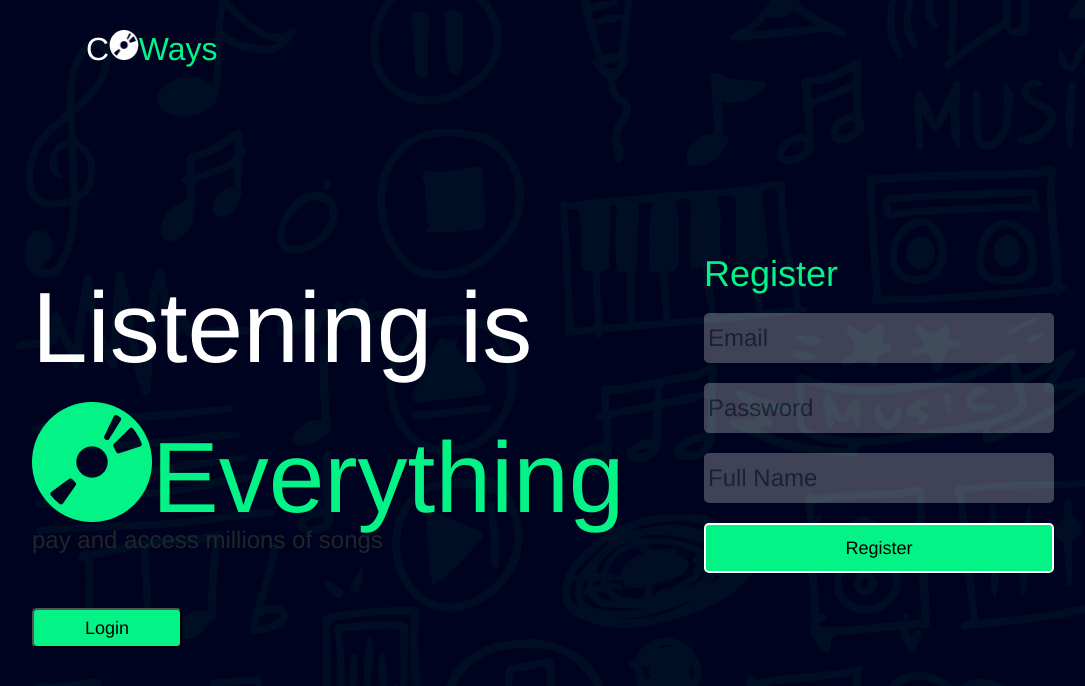
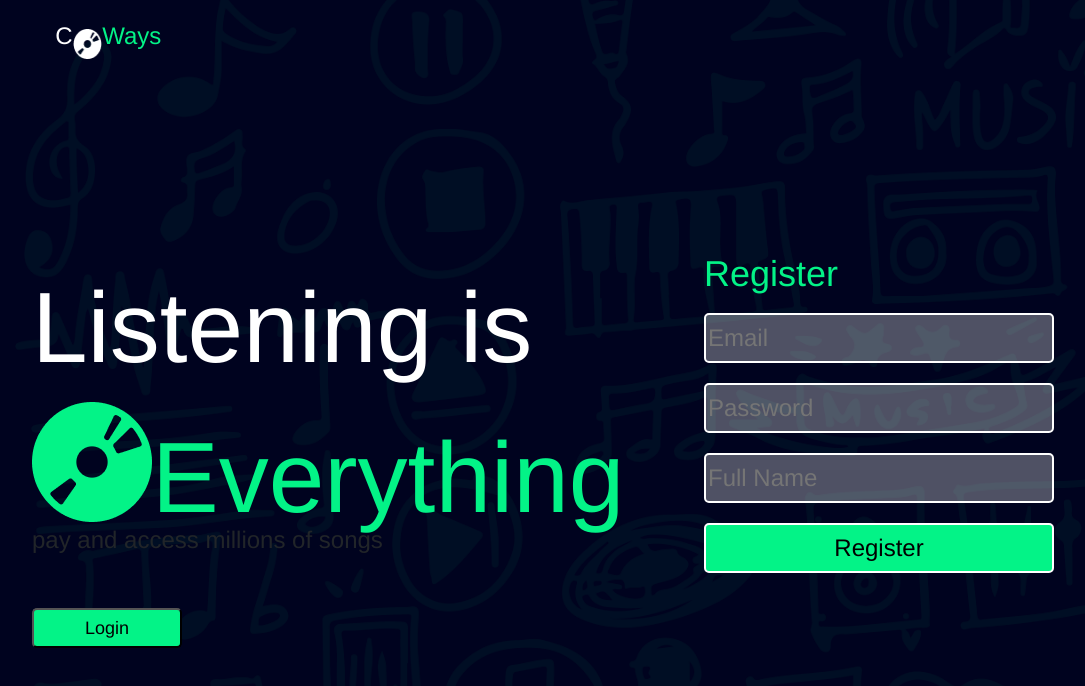
Before and after one commit to tiyasakbar17/DWF19Z7YG_vinways, a React (Create React App) app: page /register in a window 1280 px wide. Shown: the top 686 px of the page, without its empty margins (64-1149 px from the left). Built offline with nearby package versions, Linux system fonts and the light colour scheme.

Commit message:
Slider Fix, Header Fix

```diff
--- a/src/App.css
+++ b/src/App.css
@@ -1,29 +1,47 @@
 .Penampung {
-  background-color: #00031F;
+  background-color: #00031f;
   width: 100%;
   font-size: 24px;
-  font-family: 'Avenir', 'Helvetica Neue', 'sans-serif';
+  font-family: "Avenir", "Helvetica Neue", "sans-serif";
   overflow: hidden;
 }
 
 /* HEADER */
-.Header {
+
+.headerCustom {
+  width: 100%;
+  height: 80px;
+  background-color: rgba(255, 255, 255, 0.1);
+}
+div.headerCustom {
   position: absolute;
-  top: 30px;
-  left: 150px;
-  display: flex;
-  align-items: baseline;
   z-index: 99;
+  top: 0;
 }
+.userAccount {
+  margin-right: 15%;
+}
+.webLogo {
+  margin-left: 15%;
+}
+
 .logo {
   width: 29.63px;
   height: 30px;
+}
+.userPict {
+  cursor: pointer;
+  width: 50px;
+  height: 50px;
+  border-radius: 50%;
+  overflow: hidden;
+  border: 2px white solid;
 }
 
 /* JARGON */
 
 .jargon {
-  font-family: 'Abhaya Libre Medium', 'Helvetica Neue', 'sans-serif';
+  font-family: "Abhaya Libre Medium", "Helvetica Neue", "sans-serif";
   font-size: 100px;
   margin: 0;
 }
@@ -31,7 +49,7 @@
   color: white;
 }
 .green {
-  color:  #03F387;
+  color: #03f387;
 }
 .noMargin {
   margin: 0;
@@ -39,18 +57,18 @@
 .kaset {
   width: 119.98px;
   height: 120px;
-  color: #8B8B8B;
+  color: #8b8b8b;
   display: flex;
   clear: both;
 }
 .button {
-  background-color: #03F387;
+  background-color: #03f387;
   width: 150px;
   height: 40px;
   border-radius: 5px;
   font-size: 18px;
   margin-top: 50px;
-  font-family: 'Avenir', 'Helvetica Neue', 'sans-serif';
+  font-family: "Avenir", "Helvetica Neue", "sans-serif";
   font-style: bold;
 }
 .pay {
@@ -72,12 +90,11 @@
   width: 85%;
   display: flex;
   clear: both;
-  place-content:  space-between;
-
+  place-content: space-between;
 }
 .ReLog {
   width: 416px;
-  font-family: 'Avenir', 'Helvetica Neue', 'sans-serif';
+  font-family: "Avenir", "Helvetica Neue", "sans-serif";
 }
 .input {
   border-radius: 5px;
@@ -85,12 +102,13 @@
   height: 50px;
   margin: 10px auto;
   border: solid 2px white;
+  font-size: 24px;
 }
 .regis {
   font-size: 36px;
 }
 .tembus {
-  opacity: 25%;
+  background-color: #ffffff4f;
 }
 
 /* CARD */
@@ -104,6 +122,12 @@
   background-color: #363954;
   overflow: hidden;
   display: grid;
+  cursor: pointer;
+}
+
+.songList :hover {
+  transform: scale(1.1);
+  transition: 1s;
 }
 
 .titel {
@@ -124,29 +148,6 @@
   margin: 4px auto;
 }
 
-/* HEADER LOGIN */
-
-.headerLogin {
-  background-color: rgba(255, 255, 255, 0.1);
-  width: 100%;
-  height: 80px;
-  position: relative;
-  z-index: 1;
-  clear: both;
-}
-
-.userPict {
-  width: 50px;
-  height: 50px;
-  border-radius: 50%;
-  overflow: hidden;
-  position: absolute;
-  top: 20px;
-  right: 200px;
-  border: 2px black solid;
-}
-
-
 /* INDEX */
 .songList {
   display: grid;
@@ -161,14 +162,13 @@
 
 .showBox {
   width: 95%;
-  max-height: 500px;
-  margin: 40px auto;
+  height: 30%;
+  margin: 120px auto 40px auto;
 }
 .slider {
-  max-width: 500px;
+  width: 95%;
   margin: 5px;
   border-radius: 10px;
-
 }
 
 /* Payment */
@@ -184,6 +184,7 @@
   text-align: center;
   background-color: #00031ffa;
   z-index: 2;
+  border-radius: 15px;
 }
 
 .middle {
@@ -208,7 +209,8 @@
 }
 
 .Upload {
-  background-color:  #00031ffa;
+  background-color: #00031ffa;
   border: white 2px solid;
   font-weight: bolder;
+  cursor: pointer;
 }
--- a/src/App.js
+++ b/src/App.js
@@ -15,7 +15,7 @@ function App() {
   return (
     <div className="Penampung">
         <BrowserRouter>
-          <Header />
+          <Header data={data} setData={setData.bind()} />
           <Switch>
             <Route exact path="/register" component={() => <Register data={data} setData={setData.bind()} />} />
             <Route exact path="/login" component={() => <Login data={data} setData={setData.bind()} />} />
--- a/src/components/Header.jsx
+++ b/src/components/Header.jsx
@@ -1,17 +1,36 @@
 import React from 'react'
 import { Link } from 'react-router-dom'
 import logo from '../img/Vector.png'
+import userPict from '../img/1579183327044.png';
 
-function Header() {
+
+function Header(props) {
+
+    const style = {
+        bgClr: { backgroundColor: "rgba(255, 255, 255, 0)" },
+        cnt: { opacity: '0' }
+    }
+
     return (
-        <Link to="/login" >
-            <div className="Header">
-                <p className="white h2">C</p>
-                <img className="logo" src={logo} alt="logo" />
-                <p className="green h2">Ways</p>
+        <div className="col d-flex headerCustom align-items-xl-center" style={props.data.isLogin ? {} : style.bgClr}>
+            <div className="col text-left ">
+                <div className="webLogo mt-2">
+                    <Link to="/login" >
+                        <div className="d-flex align-items-center">
+                            <p className="white">C</p>
+                            <img className="logo align-self-center" src={logo} alt="logo" />
+                            <p className="green">Ways</p>
+                        </div>
+                    </Link>
+                </div>
             </div>
-        </Link>
+            <div className="col text-right">
+                <div className="userAccount mt-2">
+                    <img src={userPict} alt="foto" className="userPict " style={props.data.isLogin ? {} : style.cnt} />
+                </div>
+            </div>
+        </div>
     )
 }
 
-export default React.memo(Header)
+export default Header
--- a/src/components/ImageSlider.jsx
+++ b/src/components/ImageSlider.jsx
@@ -17,8 +17,8 @@ function ImageSlider({ imgs }) {
     return (
         <Slider {...settings}>
             {imgs.map(img => (
-                <div key={img.id}>
-                    <img className='slider' src={img.img} alt='Slider' />
+                <div key={img.id} className="ml-3 mr-3">
+                    <img className='slider ml-3 mr-3' src={img.img} alt='Slider' />
                 </div>
             ))}
         </Slider>
--- a/src/components/Payment.jsx
+++ b/src/components/Payment.jsx
@@ -38,7 +38,7 @@ function Payment(props) {
                     <Col>
                         <div className="ReLog middle">
                             <Form onSubmit={(e)=> e.preventDefault()} >
-                                <input type="text" className="input tembus" name="accNumber" placeholder="Input your account number" value={state.accNumber} onChange={changeHandler} />
+                                <input type="text" className="input tembus white" name="accNumber" placeholder="Input your account number" value={state.accNumber} onChange={changeHandler} />
                                 <input onClick={focusTextInput} type="text" className="input Upload green" readOnly value="Attach proof of transfer" />
                                 <input type="file" ref={textInput} className="input fileUpload" />
                                 <button className="input button">Submit</button>
--- a/src/pages/Index.jsx
+++ b/src/pages/Index.jsx
@@ -1,7 +1,6 @@
 import React from 'react'
 import { Redirect } from 'react-router-dom';
 import CardSong from '../components/CardSong';
-import userPict from '../img/1579183327044.png';
 import { Row } from 'reactstrap';
 import ImageSlider from '../components/ImageSlider';
 import Payment from '../components/Payment';
@@ -24,9 +23,6 @@ function Index(props) {
         <>
             {props.data.paymentComp===true ? (<Payment close={props.setData} /> ):""}
             {props.data.isLogin === false ? (<Redirect to={{ pathname: "/login" }} />) : ""}
-            <div className="headerLogin">
-                <img src={userPict} alt="foto" className="userPict" />
-            </div>
             <div>
                 <Row>
                     <div className="showBox">
```
Also changed, not shown: src/pages/Login.jsx (+11 -11 lines), 1 other file (tests, documents, lock files or other folders).
